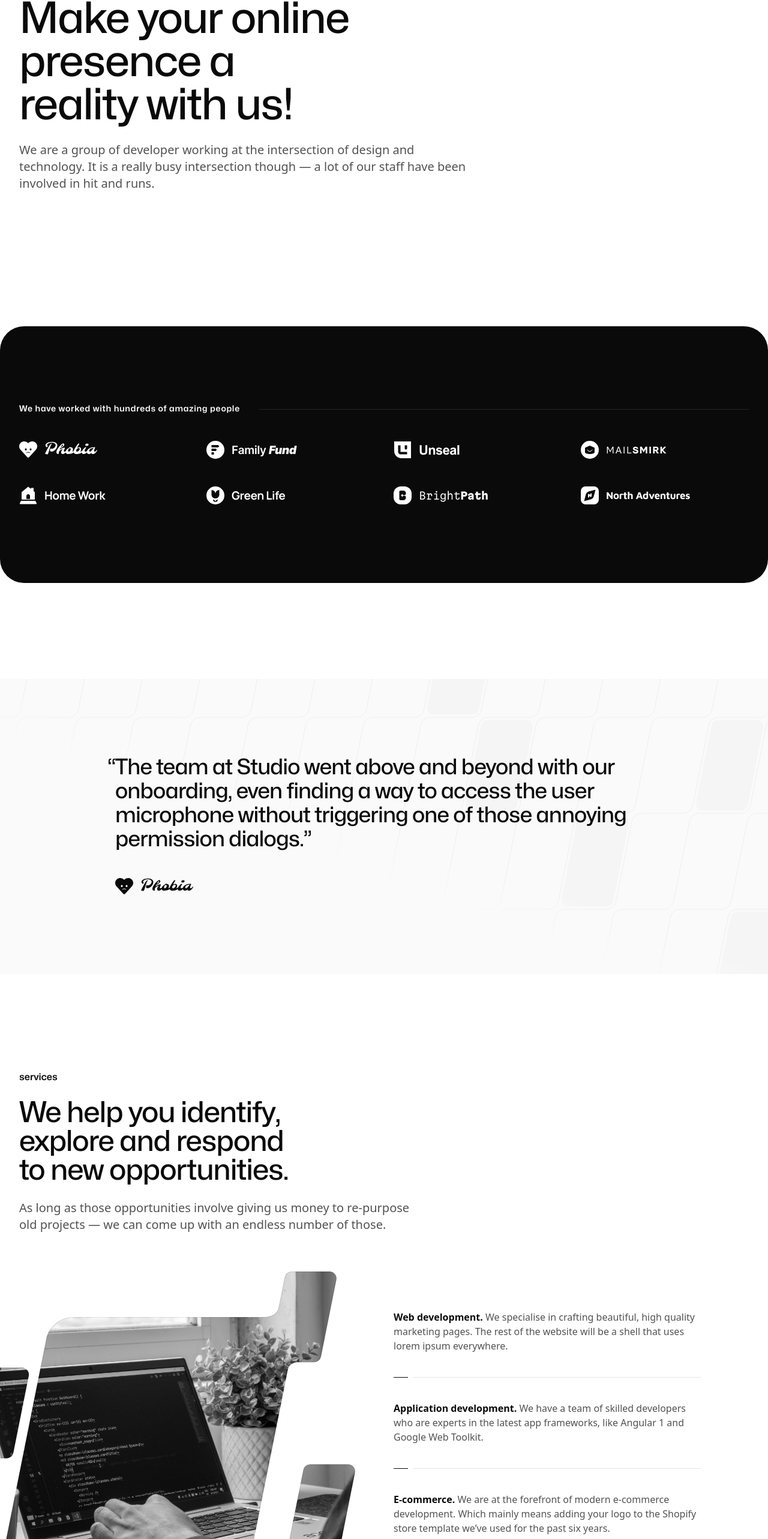
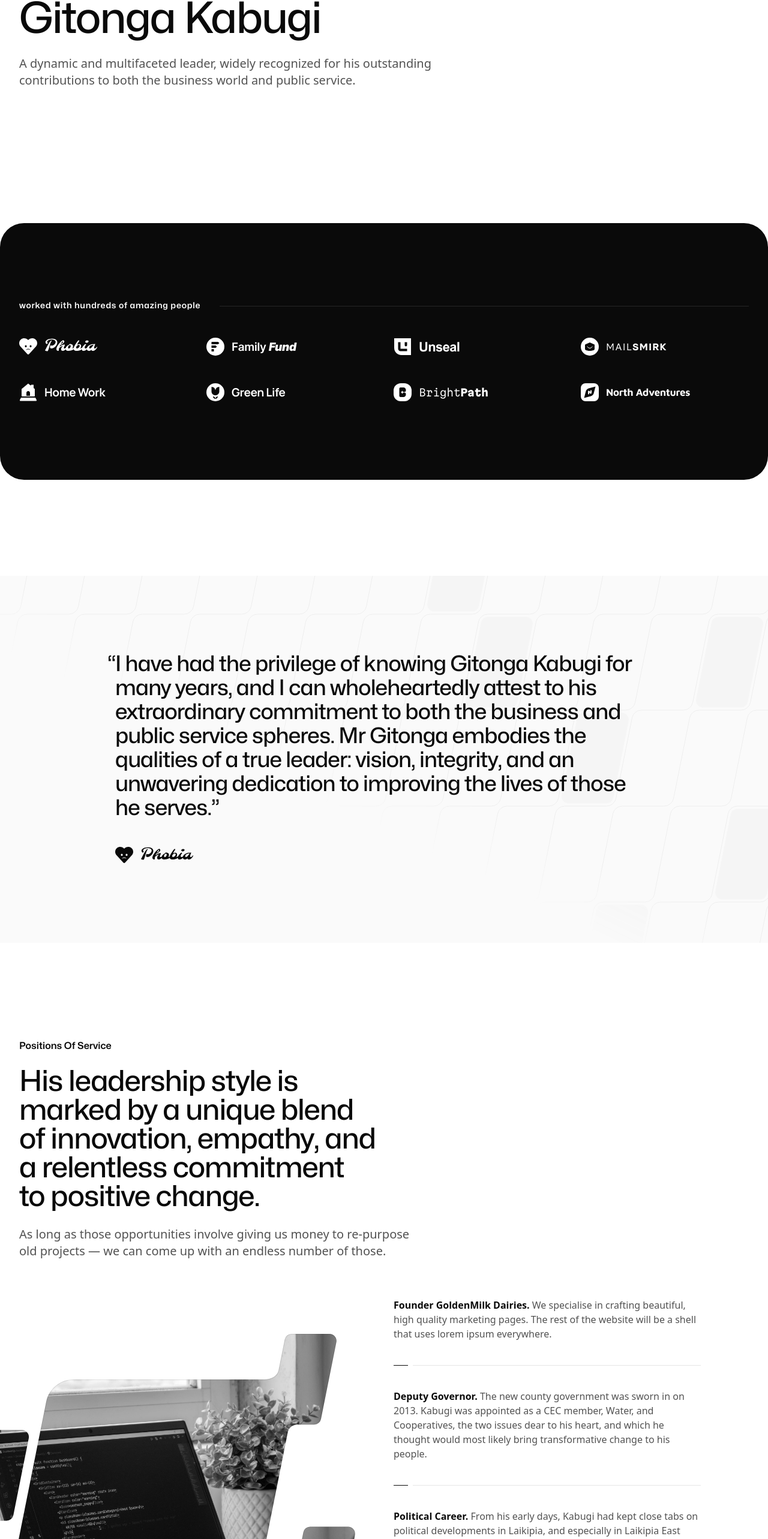
Before and after one commit to freddykibz/gitongakabugi, a Next.js app: page / in a window 1280 px wide. Shown: the part 232-2798 px from the top of the page at 60% size. Built offline with nearby package versions, Linux system fonts and the light colour scheme.

Commit message:
site update

```diff
--- a/src/app/about/page.jsx
+++ b/src/app/about/page.jsx
@@ -8,13 +8,13 @@ import React from 'react'
 const AboutPage = () => {
   return (
     <>
-   <PageIntro eyebrow="Biography" title="Our strength is collaboration">
+   <PageIntro eyebrow="Biography" title="Mission & Vision">
      <p>
      Gitonga Kabugi is a dynamic and multifaceted leader, widely recognized for their outstanding contributions to both the business world and public service. With an unwavering commitment to making a positive impact on society, Gitonga kabugi has achieved remarkable success in various spheres of life.
         </p>
         <div className="mt-10 max-w-2xl space-y-6 text-base">
           <p>
-          As a company founder, Gitonga Kabugi has demonstrated remarkable entrepreneurial acumen. They are the visionary force behind several successful enterprises, pioneering innovative solutions and creating job opportunities for countless individuals. Gitonga Kabugi's passion for business innovation and sustainable
+          As a company founder, Gitonga Kabugi has demonstrated remarkable entrepreneurial acumen. he is the visionary force behind several successful enterprises, pioneering innovative solutions and creating job opportunities for countless individuals. Gitonga Kabugi's passion for business innovation and sustainable
           growth has earned them a reputation as a trailblazer in the corporate world.
           </p>
           <p>
@@ -34,9 +34,9 @@ const AboutPage = () => {
    </PageIntro>
    <Container className="mt-16">
    <StatList>
-          <StatListItem value="35" label="Underpaid employees" />
-          <StatListItem value="52" label="Placated clients" />
-          <StatListItem value="$25M" label="Invoices billed" />
+          <StatListItem value="35 years" label="Private Sector" />
+          <StatListItem value="10 Years" label="Public Sector" />
+          <StatListItem value="$25M Projects" label="Direct Social Impact" />
         </StatList>
    </Container>
    <Cultures/>
--- a/src/app/page.jsx
+++ b/src/app/page.jsx
@@ -12,20 +12,16 @@ export default function Home() {
     <Container className="mt-24 sm:mt-32">
       <FadeIn className="max-w-3xl">
          <h1 className="font-display text-5xl font-medium tracking-tight text-neutral-950 [text-wrap:balance] sm:text-7xl">
-          Make your online presence a reality with us!
+         Gitonga Kabugi
          </h1>
          <p className="mt-6 text-xl text-neutral-600">
-            We are a group of developer working at the intersection of design
-            and technology. It is a really busy intersection though — a lot of
-            our staff have been involved in hit and runs.
+          A dynamic and multifaceted leader, widely recognized for his outstanding contributions to both the business world and public service.
           </p>
       </FadeIn>
     </Container>
     <Clients/>
-    <Testimonials className="mt-24 sm:mt-32 lg:mt-40 client" client={{ name: "Phobia", logo: logoPhobiaDark }}>
-    The team at Studio went above and beyond with our onboarding, even
-        finding a way to access the user microphone without triggering one of
-        those annoying permission dialogs.
+    <Testimonials className="mt-24 sm:mt-32 lg:mt-40 client" client={{ name: "Michael Joseph", logo: logoPhobiaDark }}>
+    I have had the privilege of knowing Gitonga Kabugi for many years, and I can wholeheartedly attest to his extraordinary commitment to both the business and public service spheres. Mr Gitonga embodies the qualities of a true leader: vision, integrity, and an unwavering dedication to improving the lives of those he serves.
     </Testimonials>
     <Services/>
     <ContactSection/>
--- a/src/components/Clients.jsx
+++ b/src/components/Clients.jsx
@@ -28,7 +28,7 @@ const Clients = () => {
        <Container>
          <FadeIn className="flex items-center gap-x-8">
          <h2 className="text-center font-display text-sm font-semibold tracking-wider text-white sm:text-left">
-            We have worked with hundreds of amazing people
+            worked with hundreds of amazing people
           </h2>
           <div className="h-px flex-auto bg-neutral-800" />
          </FadeIn>
--- a/src/components/ContactSection.jsx
+++ b/src/components/ContactSection.jsx
@@ -10,7 +10,7 @@ const ContactSection = () => {
       <FadeIn className="-mx-6 rounded-4xl bg-neutral-950 px-6 py-20 sm:mx-0 sm:py-32 md:px-12">
         <div className="max-w-4xl mx-auto">
           <h2 className="font-display text-3xl font-medium text-white [text-wrap:balance] sm:text-4xl">
-            Tell us about your project
+            Reach Out
           </h2>
           <div className="mt-6 flex">
             <Button href={"/contact"} invert>
--- a/src/components/Services.jsx
+++ b/src/components/Services.jsx
@@ -11,8 +11,8 @@ const Services = () => {
   return (
   <>
   <SectionIntro
-  eyebrow="services"
-  title = "We help you identify, explore and respond to new opportunities."
+  eyebrow="Positions Of Service"
+  title = " His leadership style is marked by a unique blend of innovation, empathy, and a relentless commitment to positive change."
   className ="mt-24 sm:mt-32 lg:mt-40"
   >
   <p>
@@ -34,19 +34,29 @@ const Services = () => {
     </div>
     {/* listitem */}
      <List className="mt-16 lg:mt-0 lg:w-1/2 lg:min-w-[33rem] lg:pl-4">
-     <ListItem title="Web development">
+     <ListItem title="Founder GoldenMilk Dairies">
               We specialise in crafting beautiful, high quality marketing pages.
               The rest of the website will be a shell that uses lorem ipsum
               everywhere.
             </ListItem>
-            <ListItem title="Application development">
-              We have a team of skilled developers who are experts in the latest
-              app frameworks, like Angular 1 and Google Web Toolkit.
+            <ListItem title="Deputy Governor">
+            The new county government was sworn in on 2013. Kabugi was appointed
+            as a CEC member, Water, and Cooperatives, the two issues dear to his heart, and
+            which he thought would most likely bring transformative change to his people.
+
             </ListItem>
-            <ListItem title="E-commerce">
-              We are at the forefront of modern e-commerce development. Which
-              mainly means adding your logo to the Shopify store template we’ve
-              used for the past six years.
+            <ListItem title="Political Career">
+            From his early days, Kabugi had kept close tabs on political developments in
+            Laikipia, and especially in Laikipia East Constituency.
+
+            </ListItem>
+            <ListItem title="Financial career">
+            Fresh from Strathmore, Kabugi joined First American Bank as an assistant financial
+        controller, a position in which he served for 2 years before leaving to join Multichoice
+         Africa (DSTV). At Multichoice, Kabugi headed the multinational’s operations in the
+           Coast region for two years.
+
+
             </ListItem>
             <ListItem title="Custom content management">
               At Studio we understand the importance of having a robust and
```
